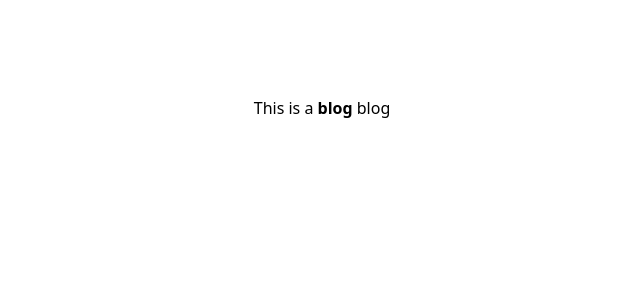
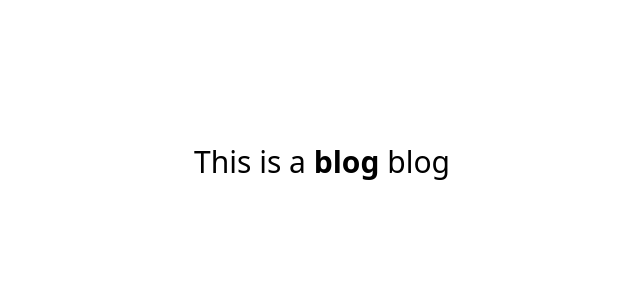
Before and after one commit to er1927/blog-blog, a Next.js app: page / in a window 1280 px wide. Shown: the top 300 px of the page, without its empty margins (318-958 px from the left). Built offline with nearby package versions, Linux system fonts and the light colour scheme.

Commit message:
Added further style on header.

```diff
--- a/app/page.tsx
+++ b/app/page.tsx
@@ -3,7 +3,7 @@
 export default function Home() {
   return (
     <main className="flex min-h-screen flex-col items-center justify-between p-24">
-      <p>This is a <span className="font-bold">blog</span> blog</p>
+      <p className="mt-12 mb-12 text-3xl text-center dark:text-white">This is a <span className="font-bold">blog</span> blog</p>
     </main>
   )
 }
```
